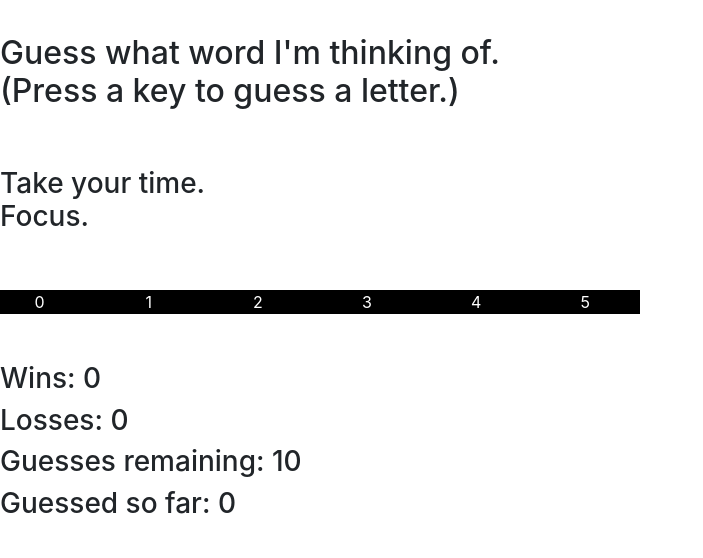
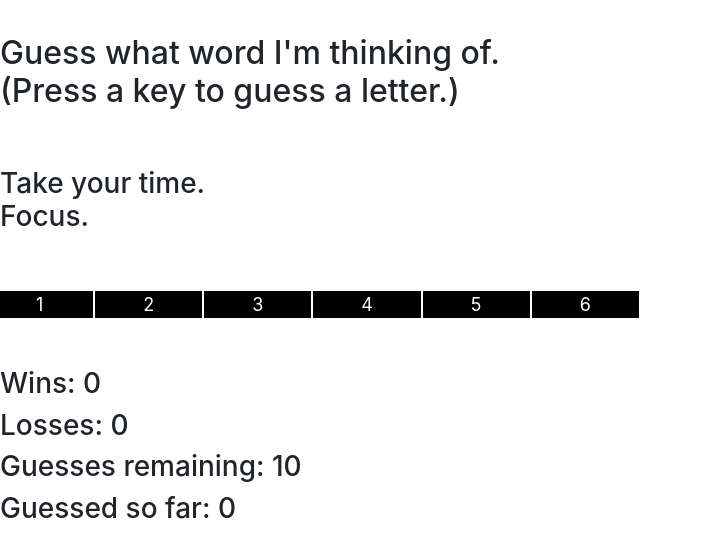
Before and after one commit to jtledbet/Word-Guess-Game, a plain HTML site: page index.html in a window 1280 px wide. Shown: the part 70-628 px from the top of the page, without its empty margins (0-703 px from the left). Drawn offline with nearby package versions, Linux system fonts and the light colour scheme.

Commit message:
add \colors, increased max word length

```diff
--- a/assets/css/style.css
+++ b/assets/css/style.css
@@ -1,8 +1,13 @@
 
-.col-1 {
+.col-1, .col-2, .col-3,
+.col-4, .col-5, .col-6,
+.col-7, .col-8, .col-9,
+.col-10, .col-11, .col-12,
+.col-13, .col-14 {
+    border: 1px solid white;
     background: black;
     color: white;
-    font-size: px;
+    font-size: 18px;
     text-align: center;
 }
 
--- a/assets/javascript/game.js
+++ b/assets/javascript/game.js
@@ -8,6 +8,7 @@ var losses = 0
 var guessed = ""
 var totalGuesses = 10
 var correctGuesses = 0
+var maxWordLength = 10
 var guessesRem = totalGuesses
 guessesNow.innerHTML = ("Guesses remaining: " + guessesRem)
 
@@ -24,7 +25,7 @@ for(i = 0; i < 15; i++){
 //     if (word.length > 10) console.log (word.length)})
 
 // Choose a word (max length argument)
-var theWord = selectWord(14)
+var theWord = selectWord(maxWordLength)
 console.log("theWord: " + theWord);
 
 // Fills in the word (for debugging)
@@ -79,8 +80,8 @@ function submitGuess(userGuess) {
                 var curSpot = "spot" + ltrIndex
                 getSpot = document.getElementById(curSpot)
                 getSpot.innerHTML = theWord[ltrIndex]
+                getSpot.style.color = "#04FA1D"
             }
-            // console.log("bottom: " + i + " " + curSpot + " " + " " + ltrIndex)
         }
 
         if (howMany > 1){
@@ -132,21 +133,38 @@ function selectWord(maxlength) {
         var getSpot = document.getElementById(curSpot)
 
         if (theWord[i] != null) {
-            getSpot.innerHTML = i
+            getSpot.innerHTML = i + 1
             getSpot.hidden = false
-            console.log("i: " + i + " " + theWord[i] + " hidden: false")
+            getSpot.style.color = "white"
         } else {
             getSpot.innerHTML = " "
             getSpot.hidden = true
-            console.log("i: " + i + " " + theWord[i] + " hidden: true")
+            getSpot.style.color = "white"
         }
     }
+
+    // Resize columns based on word length:
+    for (i = 0; i < theWord.length; i++) {
+        var curSpot = "spot" + i
+
+        if (theWord.length < 7){
+            resizeSpots = document.getElementById(curSpot)
+            resizeSpots.setAttribute("class", "col-" + 1)
+        } if (theWord.length < 6){
+            resizeSpots = document.getElementById(curSpot)
+            resizeSpots.setAttribute("class", "col-" + 2)
+        }if (theWord.length < 5){
+            resizeSpots = document.getElementById(curSpot)
+            resizeSpots.setAttribute("class", "col-" + 3)
+        }
+    }
+
         return theWord
 }
 
 function checkWin(a, b) {
     if (a === b) {
-        instructions.innerHTML = "You've won! Congratulations."
+        instructions.innerHTML = "You've won!<br>Congratulations."
         correctGuesses = 0
         howMany = 0
         wins++
@@ -158,12 +176,12 @@ function checkWin(a, b) {
 }
 
 function resetGame() {
-    theWord = selectWord(6)
+    theWord = selectWord(maxWordLength)
 
     guessesRem = 10
     guessed = ""
 
-    instructions.innerHTML = "Guess what word I'm thinking."
+    instructions.innerHTML = "Guess what word I'm thinking of. <br> (Press a key to guess a letter."
     prompts.innerHTML = "New game!<br>Good luck."
 
     updateStats()
```
Also changed, not shown: index.html (+1 -1 lines), wordlist.txt.
